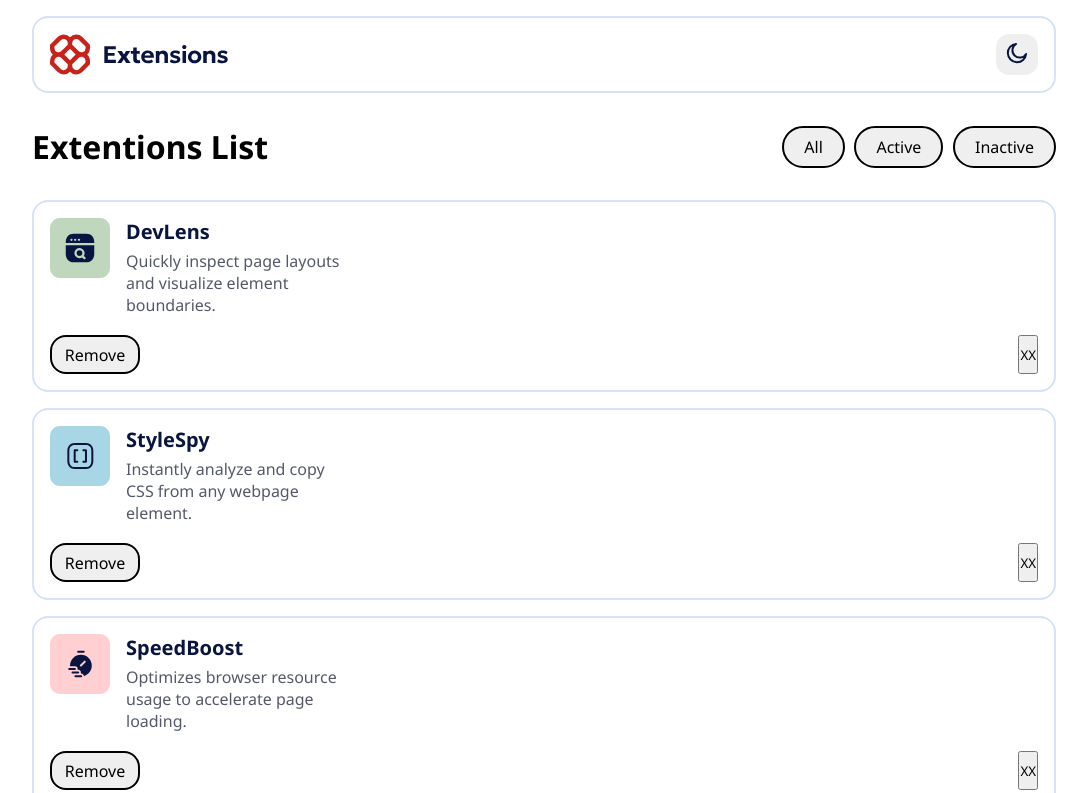
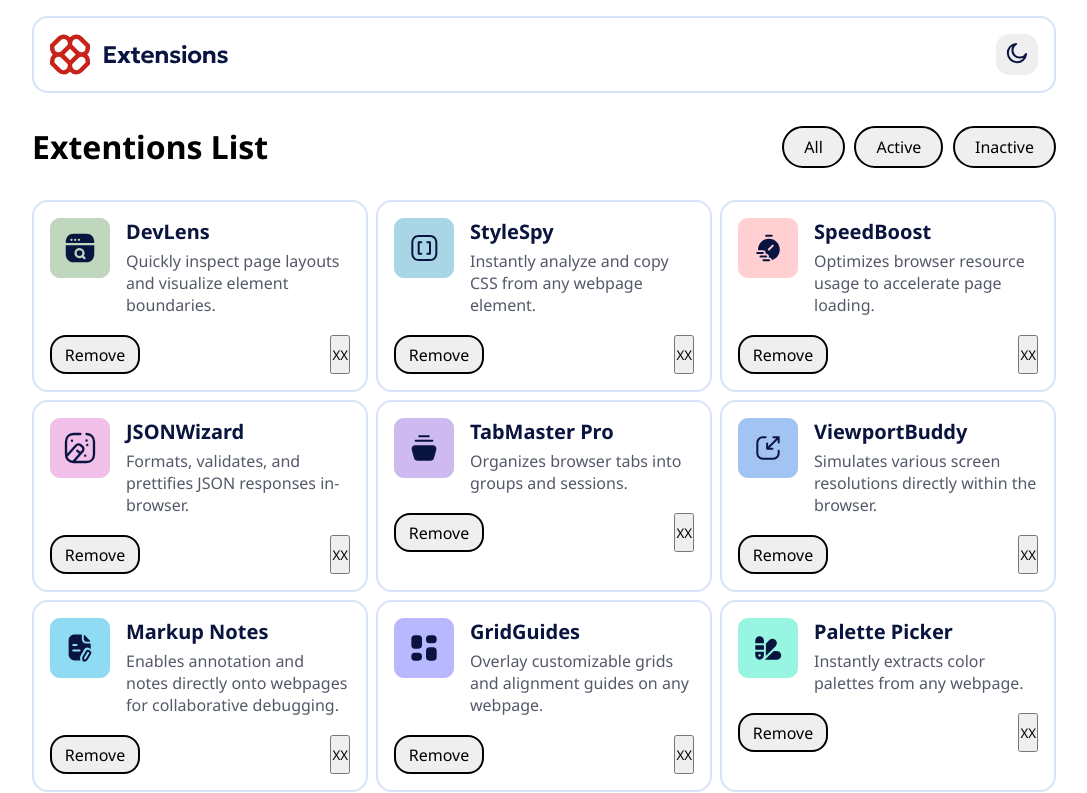
Before and after one commit to SebastianLaka/borwser-extentions-manager-ui-main, a Vue app: page / in a window 1280 px wide. Shown: the top 793 px of the page, without its empty margins (96-1183 px from the left). Built offline with nearby package versions, Linux system fonts and the light colour scheme.

Commit message:
Add media for sizes of cards

```diff
--- a/src/components/ExtentionsApp.vue
+++ b/src/components/ExtentionsApp.vue
@@ -54,7 +54,7 @@
           }
           &__about {
             color: changeColor($neutral-600);
-            max-width: 25ch;
+            min-width: 1ch;
           }
         }
       }
@@ -78,4 +78,25 @@
     }
   }
 }
+@media (min-width: 48em) {
+  .extentions-container {
+    flex-direction: row;
+    flex-wrap: wrap;
+    justify-content: space-between;
+    .extention {
+      width: 23em;
+    }
+  }
+}
+@media (min-width: 65em) {
+  .extentions-container {
+    flex-direction: row;
+    flex-wrap: wrap;
+    justify-content: space-between;
+    gap: 0.5em 0;
+    .extention {
+      width: 21em;
+    }
+  }
+}
 </style>
```
Lines whose indentation alone changed are shown as unchanged.
